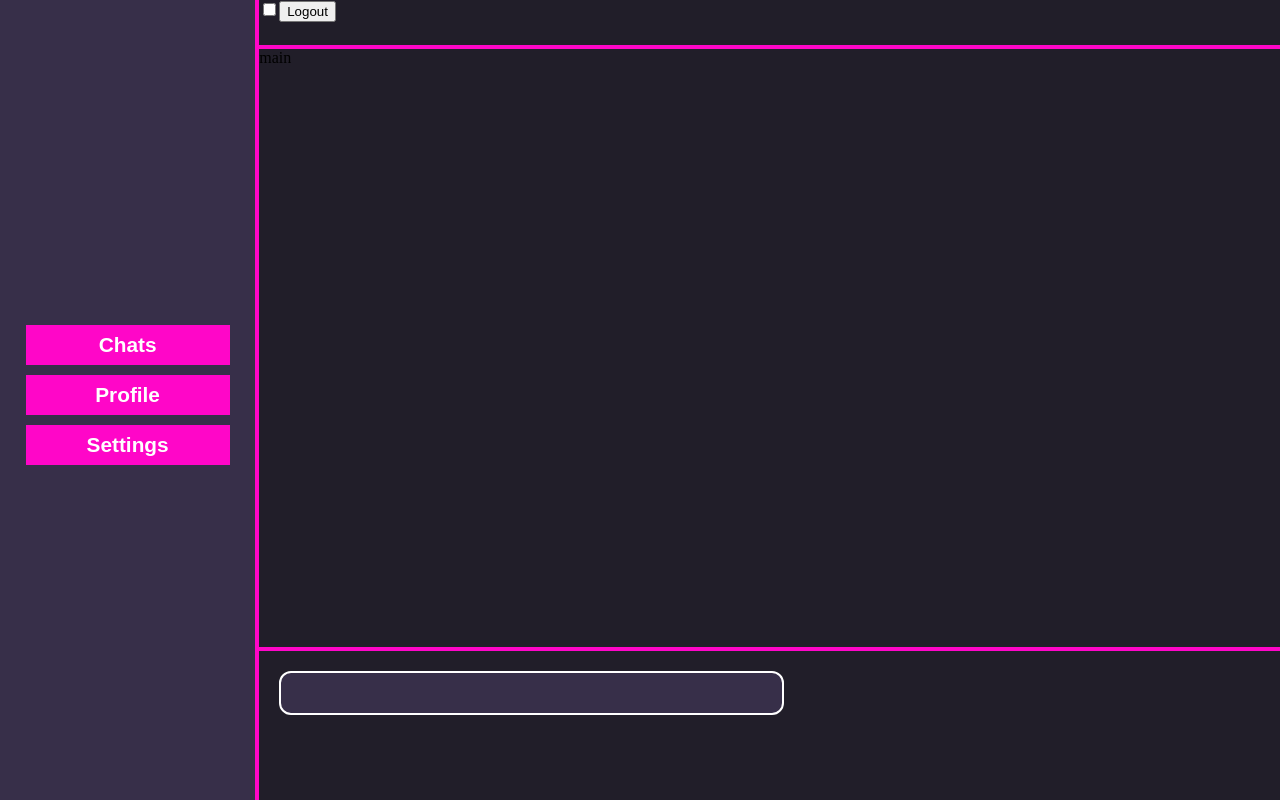
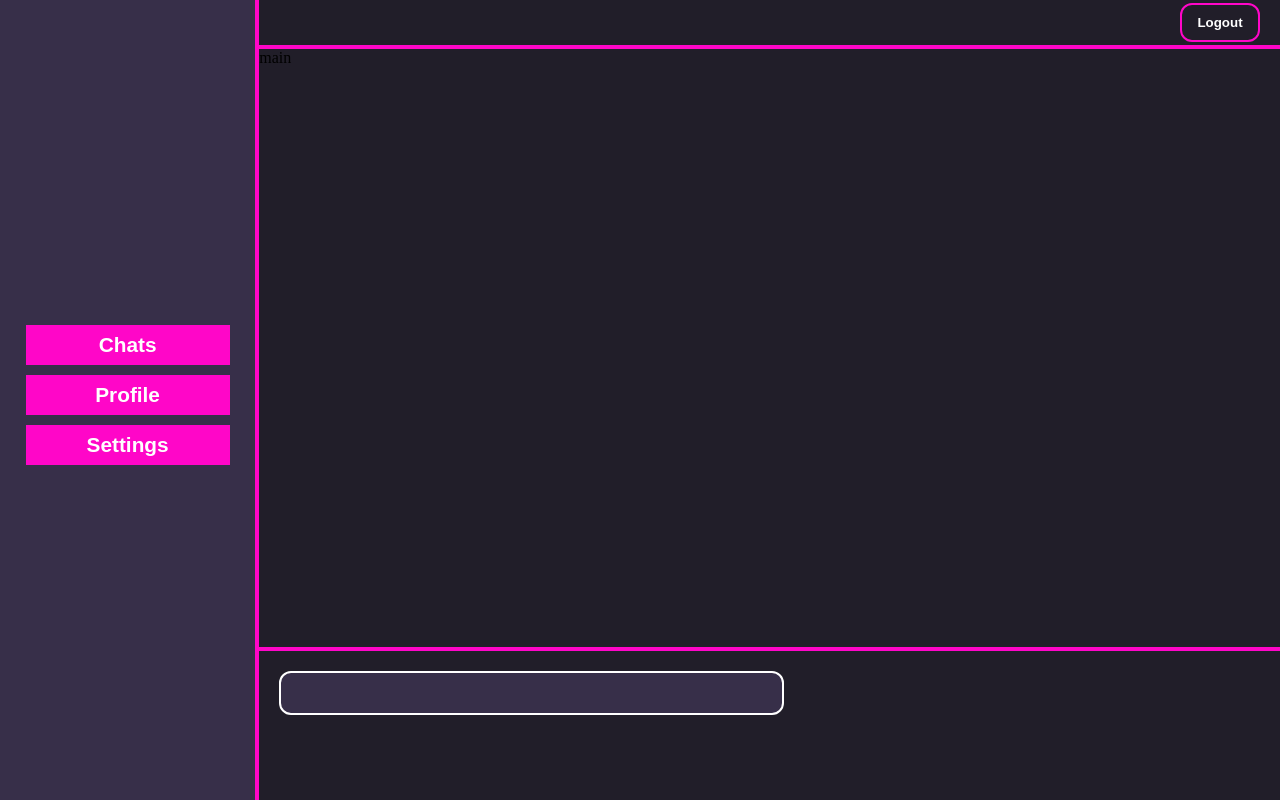
Before and after one commit to SageS3/ChatApp, a React (Create React App) app: page /dashboard in a window 1280 px wide. Built offline with nearby package versions, Linux system fonts and the light colour scheme.

Commit message:
Add styles for logout button

```diff
--- a/src/components/Dashboard.css
+++ b/src/components/Dashboard.css
@@ -12,9 +12,25 @@
   grid-area: navbar;
   background-color: rgb(33, 30, 41);
   color: white;
+  display: flex;
+  align-items: center;
+  justify-content: flex-end;
 }
 .user-dashboard nav button {
   cursor: pointer;
+  width: 5rem;
+  padding: 10px;
+  border: 2px solid rgb(255, 6, 200);
+  background-color: rgb(33, 30, 41);
+  border-radius: 12px;
+  color: white;
+  font-weight: 700;
+  margin-right: 20px;
+  transition: all 400ms ease-in-out;
+}
+.user-dashboard nav button:hover {
+  background-color: rgb(255, 6, 200);
+  color: rgb(33, 30, 41);
 }
 .user-dashboard main {
   grid-area: main;
--- a/src/components/Dashboard.scss
+++ b/src/components/Dashboard.scss
@@ -14,9 +14,26 @@
     grid-area: navbar;
     background-color: rgb(33,30,41);
     color: white;
+    display: flex;
+    align-items: center;
+    justify-content: flex-end;
 
     button {
       cursor: pointer;
+      width: 5rem;
+      padding: 10px;
+      border: 2px solid rgb(255,6,200);
+      background-color: rgb(33,30,41);
+      border-radius: 12px;
+      color: white;
+      font-weight: 700;
+      margin-right: 20px;
+      transition: all 400ms ease-in-out;
+
+      &:hover {
+        background-color:rgb(255,6,200);
+        color: rgb(33,30,41);
+      }
     }
   }
 
--- a/src/components/Dashboard.tsx
+++ b/src/components/Dashboard.tsx
@@ -9,7 +9,7 @@ function Dashboard() {
   return (
     <div className='user-dashboard'>
       <nav>
-        <input type='checkbox'></input>
+        {/* <input type='checkbox'></input>  */}
         <button type='button' onClick={() => navigate('/')}>Logout</button>
       </nav>
       <Sidebar></Sidebar>
```
Also changed, not shown: 1 other file (tests, documents, lock files or other folders).
